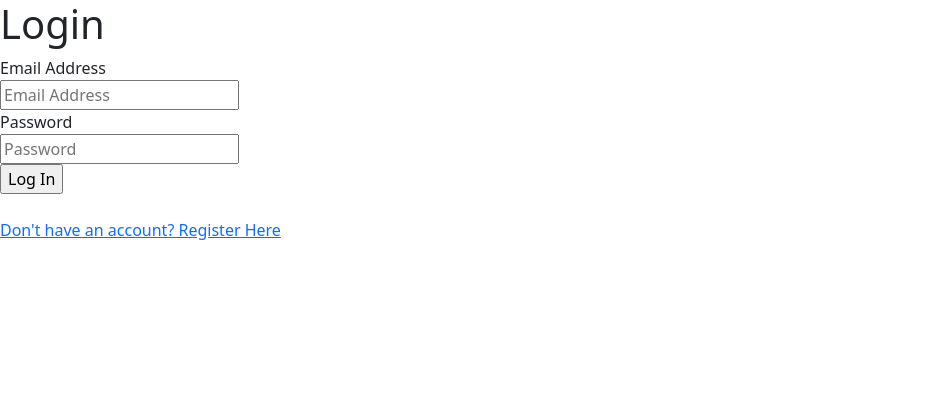
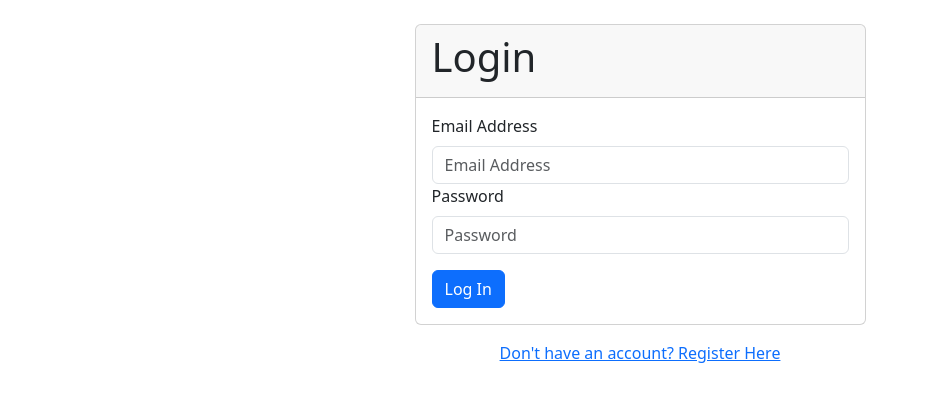
Before and after one commit to ThisisBankole/task, a Flask app: page /login in a window 1280 px wide. Shown: the top 402 px of the page, without its empty margins (0-929 px from the left). Run offline with Flask 3, Linux system fonts and the light colour scheme; some libraries are stand-ins or nearby versions.

Commit message:
UI changes to registration, dashboard and login

```diff
--- a/templates/login.html
+++ b/templates/login.html
@@ -7,25 +7,35 @@
     <title>Login</title>
 </head>
 <body>
-    <div class="header">
+    <div class="container mt-4">
+        <div class="row justify-content-center">
+            <div class="col-lg-5">
+                <div class="card">
+                    <div class="card-header">
                         <h1>Login</h1>
                     </div>
+                    <div class="card-body">
                         <form action="" method="post">
                             {{ form.hidden_tag() }}
-        <div>
-            {{ form.email.label }} <br>
-            {{ form.email }}
+                            <div class="form-group">
+                                {{ form.email.label(class="form-label") }}
+                                {{ form.email(class="form-control") }}
                             </div>
-        <div>
-            {{ form.password.label }} <br>
-            {{ form.password }}
+                            <div class="form-group">
+                                {{ form.password.label(class="form-label") }}
+                                {{ form.password(class="form-control") }}
                             </div>
-        <div>
-            {{ form.submit }}
+                            <div class="form-group">
+                                {{ form.submit(class="btn btn-primary mt-3") }}
                             </div>
                         </form>
-
-    <br>
+                    </div>
+                </div>
+                <div class="text-center mt-3">
                     <a href="{{url_for('register')}}"> Don't have an account? Register Here</a>
+                </div>
+            </div>
+        </div>
+    </div>
 </body>
 </html>
```
Also changed, not shown: templates/dashboard.html (+15 -12 lines), templates/register.html (+24 -16 lines), database.db. Lines whose indentation alone changed are shown as unchanged.
